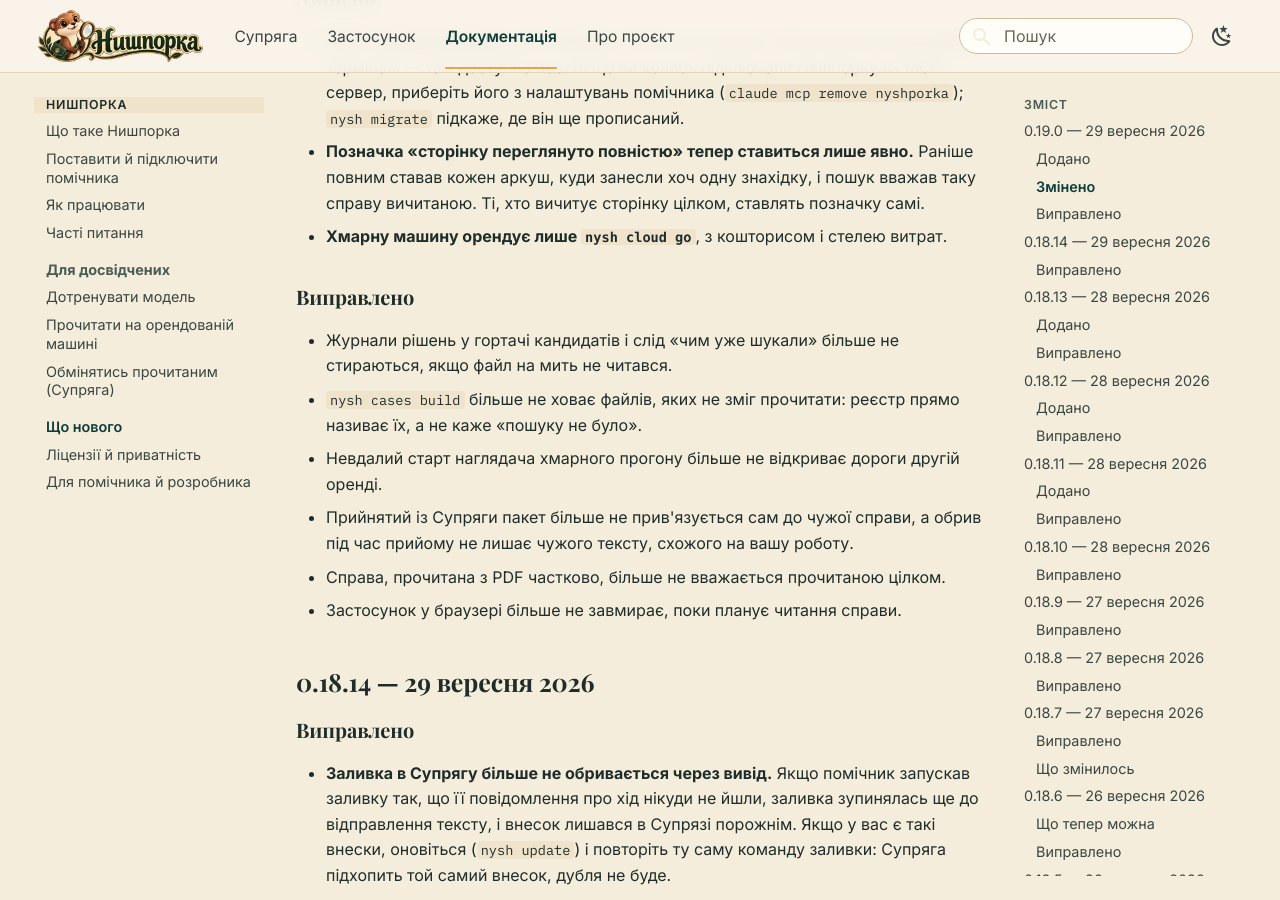
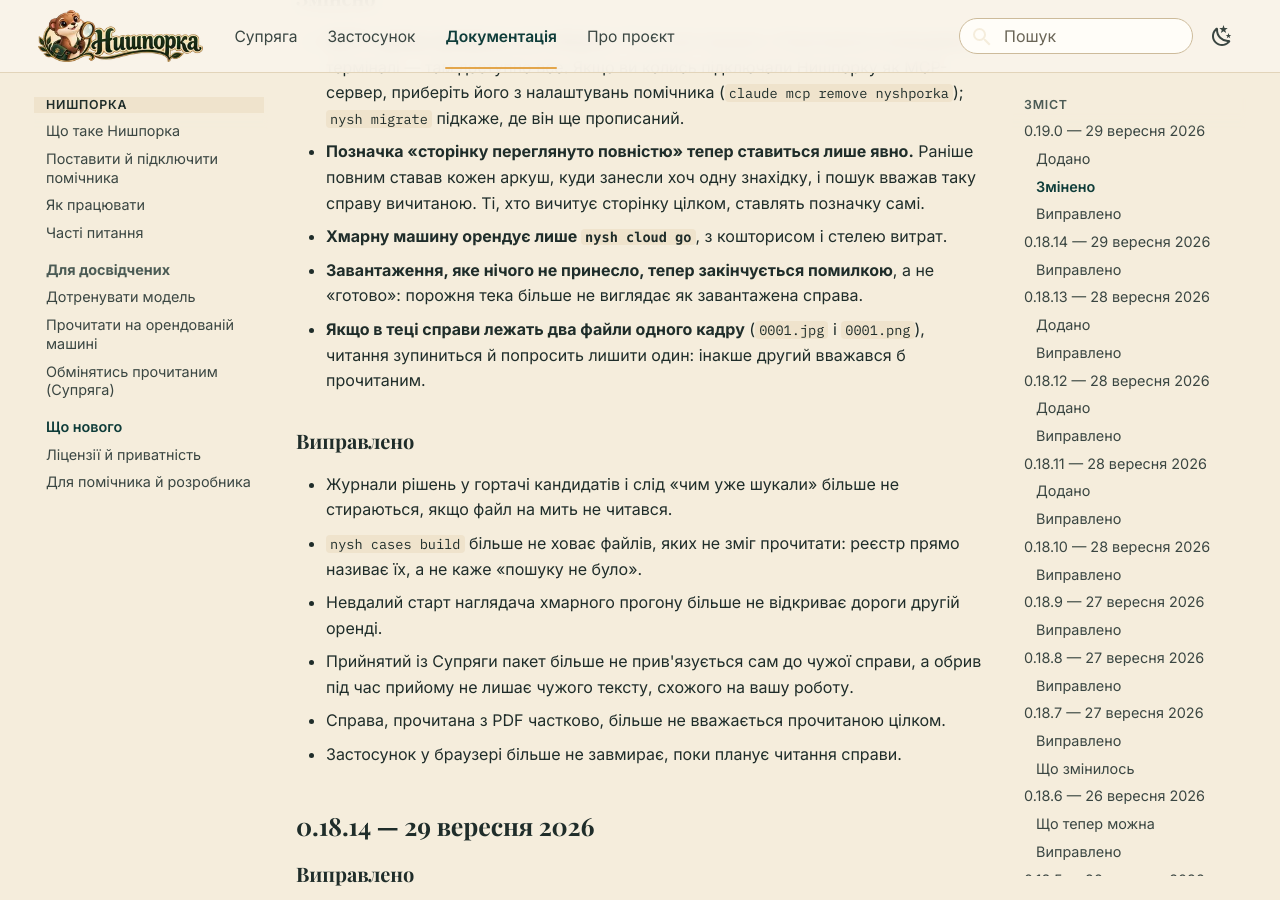
Before and after one commit to SERGIUSH-UA/nyshporka, an MkDocs documentation site: the page built from docs/whats-new.md, in a window 1280 px wide and 900 px high, scrolled down 949 px. Built offline with MkDocs 1.6.1 and Material for MkDocs 9.7.7, drawn with Linux system fonts in a browser that asks for light colours; comment, search, counter and statistics services are not loaded.

Commit message:
0.19.0: «Що нового» і міграція — третя партія аудиту; хук без нагадування
Порожнє завантаження тепер помилка, раннер відмовляє на двох файлах одного
кадру — це міняє поведінку для людини й агента, тож є в «Що нового» і в
міграції 0.19. Pre-commit канону запускає nysh без нагадування про міграцію.

Co-Authored-By: Claude Opus 5.5 <noreply@anthropic.com>
Claude-Session: https://claude.ai/code/session_017gyow6qTdbSbK1wqUvKJdY

```diff
--- a/docs/whats-new.md
+++ b/docs/whats-new.md
@@ -41,6 +41,11 @@
   вважав таку справу вичитаною. Ті, хто вичитує сторінку цілком, ставлять
   позначку самі.
 - **Хмарну машину орендує лише `nysh cloud go`**, з кошторисом і стелею витрат.
+- **Завантаження, яке нічого не принесло, тепер закінчується помилкою**, а не
+  «готово»: порожня тека більше не виглядає як завантажена справа.
+- **Якщо в теці справи лежать два файли одного кадру** (`0001.jpg` і
+  `0001.png`), читання зупиниться й попросить лишити один: інакше другий
+  вважався б прочитаним.
 
 ### Виправлено
 
```
Also changed, not shown: src/nyshporka/migrate/data/0.19.md (+4 -0 lines), 1 other file.
